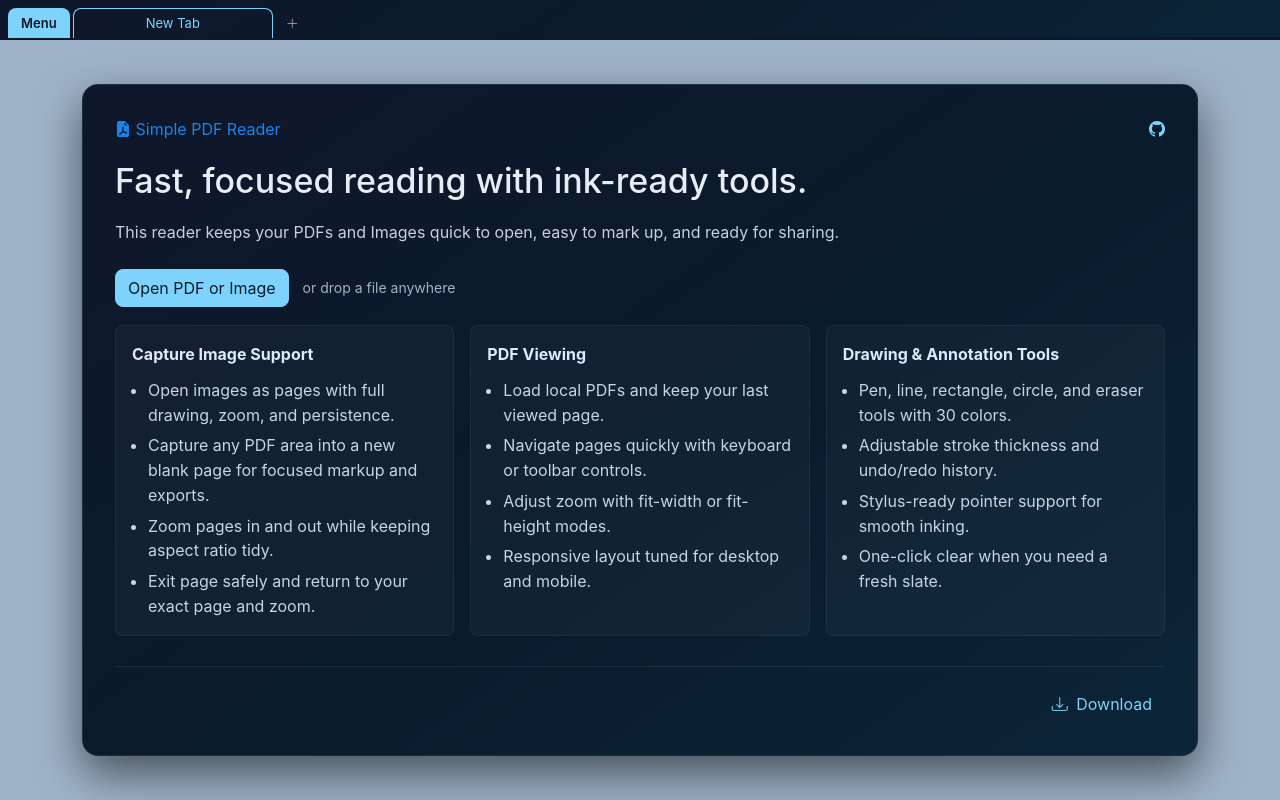
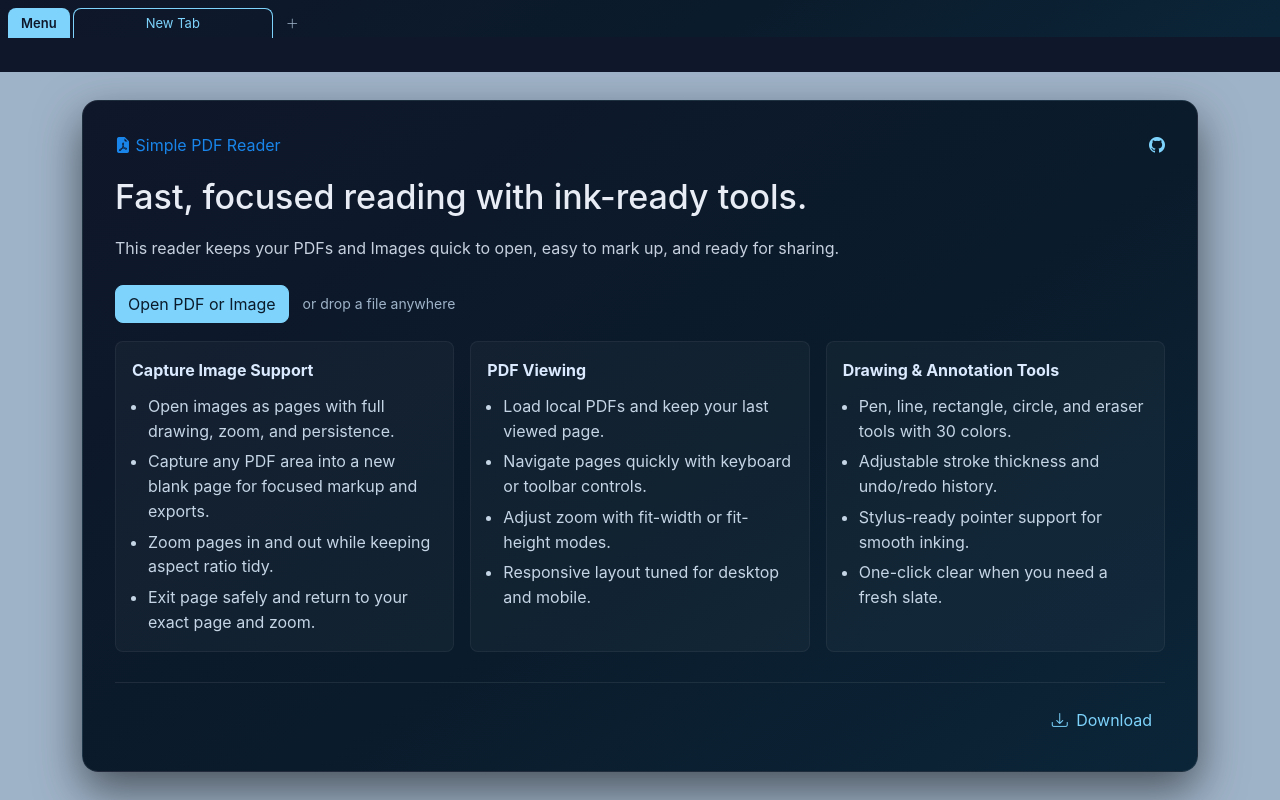
Before and after one commit to emre-ayhan/simple_pdf_reader, a Vue app: page / in a window 1280 px wide. Built offline with nearby package versions, Linux system fonts and the light colour scheme.

Commit message:
modified:   src/components/PdfReader.vue 	modified:   src/scss/PdfReader.scss

```diff
--- a/src/components/PdfReader.vue
+++ b/src/components/PdfReader.vue
@@ -727,7 +727,7 @@ defineExpose({
                 </ul>
             </nav>
         </template>
-        <div class="pdf-reader" ref="pdfReader" :class="{ 'overflow-hidden': isViewLocked }" :style="`margin-top: ${toolbarHeight}px; height: calc(100vh - ${toolbarHeight}px);`">
+        <div class="pdf-reader" ref="pdfReader" :class="{ 'overflow-hidden': isViewLocked }">
             <EmptyState v-if="!isFileLoaded" @open-file="handleFileOpen" />
 
             <div v-else class="pages-container" ref="pagesContainer" :style="{ width: `${zoomPercentage}%` }">
--- a/src/scss/PdfReader.scss
+++ b/src/scss/PdfReader.scss
@@ -57,6 +57,8 @@
 }
 
 .pdf-reader {
+    margin-top: 72px; /* height of navbar */
+    height: calc(100vh - 72px);
     background-color: $text-muted;
     overflow: auto;
     touch-action: pan-y pan-x;
```
